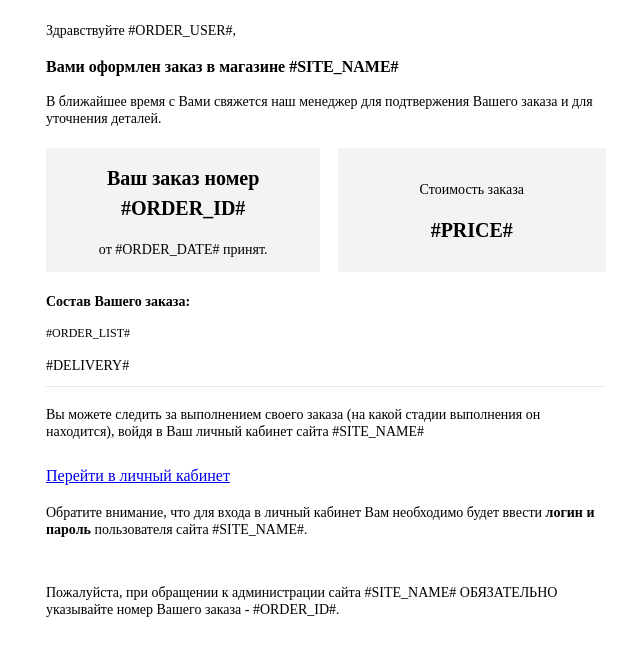
After one commit to crawler364/wc_email, a PHP site: page /content/sale_new_order.php in a window 1280 px wide. The commit adds this page. Shown: the top 656 px of the page, without its empty margins (309-949 px from the left). Run offline with PHP 8.4, Linux system fonts and the light colour scheme.

Commit message:
wc_email 0.0.1

```diff
--- /dev/null
+++ b/content/sale_new_order.php
@@ -0,0 +1,99 @@
+<table bgcolor="#ffffff" class="table" align="center" cellpadding="0" cellspacing="0" width="600"
+       style="background-color:#FFFFFF;">
+    <tbody>
+    <tr style="border-collapse:collapse;">
+        <td align="left" style="Margin:0;padding:15px;">
+            <table cellpadding="0" cellspacing="0" class="table" align="left">
+                <tbody>
+                <tr style="border-collapse:collapse;">
+                    <td width="560" align="left" style="padding:0;Margin:0;padding-bottom:20px">
+                        <p style="font-size:14px;line-height:120%;">
+                            Здравствуйте #ORDER_USER#,
+                        </p>
+                        <p style="font-size:16px;line-height:140%;">
+                            <strong>Вами оформлен заказ в магазине #SITE_NAME#</strong>
+                        </p>
+                        <p style="font-size:14px;line-height:120%;">
+                            В ближайшее время с Вами свяжется наш менеджер для подтвержения Вашего заказа и для
+                            уточнения деталей.
+                        </p>
+                    </td>
+                </tr>
+                <tr style="border-collapse:collapse;">
+                    <td align="left" style="Margin:0;padding:0;">
+                        <table class="table" cellpadding="0" cellspacing="0" align="left" style="float:left;">
+                            <tbody>
+                            <tr style="border-collapse:collapse;">
+                                <td width="275" align="center" bgcolor="#f3f3f3"
+                                    style="padding:10px;Margin:0;padding-top: 15px; padding-bottom: 15px">
+                                    <p style="font-size:20px;line-height:150%;">
+                                        <strong>Ваш заказ номер #ORDER_ID#</strong>
+                                    </p>
+                                    <p style="font-size:14px;line-height:100%;">
+                                        от #ORDER_DATE# принят.
+                                    </p>
+                                </td>
+                                <td width="20">
+                                </td>
+                                <td width="275" align="center" bgcolor="#f3f3f3"
+                                    style="padding:10px;Margin:0;padding-top: 15px; padding-bottom: 15px">
+                                    <p style="font-size:14px;line-height:150%;">
+                                        Стоимость заказа
+                                    </p>
+                                    <p style="font-size:20px;line-height:100%;">
+                                        <strong>#PRICE#</strong>
+                                    </p>
+                                </td>
+                            </tr>
+                            </tbody>
+                        </table>
+                    </td>
+                </tr>
+                <tr style="border-collapse:collapse;">
+                    <td width="560" align="left"
+                        style="padding:0;Margin:0;padding-top:20px;padding-bottom:10px;border-bottom:1px solid #E7E8EA">
+                        <p style="font-size:14px;line-height:140%;">
+                            <strong>Состав Вашего заказа:</strong>
+                        </p>
+                        <p style="font-size:12px;line-height:140%;">
+                            #ORDER_LIST#
+                        </p>
+                        <p style="font-size:14px;line-height:140%;">
+                            #DELIVERY#
+                        </p>
+                    </td>
+                </tr>
+                <tr style="border-collapse:collapse;">
+                    <td width="560" align="left" style="padding:0;Margin:0;padding-top:20px;">
+                        <p style="font-size:14px;line-height:120%;">
+                            Вы можете следить за выполнением своего заказа (на какой стадии выполнения он находится),
+                            войдя в Ваш личный кабинет сайта #SITE_NAME#<br>
+                            <br>
+                        </p>
+                    </td>
+                </tr>
+                <tr style="border-collapse:collapse;">
+                    <td width="560" align="left" style="padding:0;Margin:0;padding-top:10px;padding-bottom:10px">
+                        <span class="button"><a href="https://#SERVER_NAME#/personal/orders/" class="button"
+                                                target="_blank">Перейти в личный кабинет</a></span>
+                    </td>
+                </tr>
+                <tr style="border-collapse:collapse;">
+                    <td width="560" align="left" style="padding:0;Margin:0;padding-top:10px;">
+                        <p style="font-size:14px;line-height:120%;">
+                            Обратите внимание, что для входа в личный кабинет Вам необходимо будет ввести <strong>логин
+                                и пароль</strong> пользователя сайта #SITE_NAME#.
+                        </p>
+                        <br>
+                        <p style="font-size:14px;line-height:120%;">
+                            Пожалуйста, при обращении к администрации сайта #SITE_NAME# ОБЯЗАТЕЛЬНО указывайте номер
+                            Вашего заказа - #ORDER_ID#.
+                        </p>
+                    </td>
+                </tr>
+                </tbody>
+            </table>
+        </td>
+    </tr>
+    </tbody>
+</table>
```
Also changed, not shown: header.php (+6 -5 lines).
